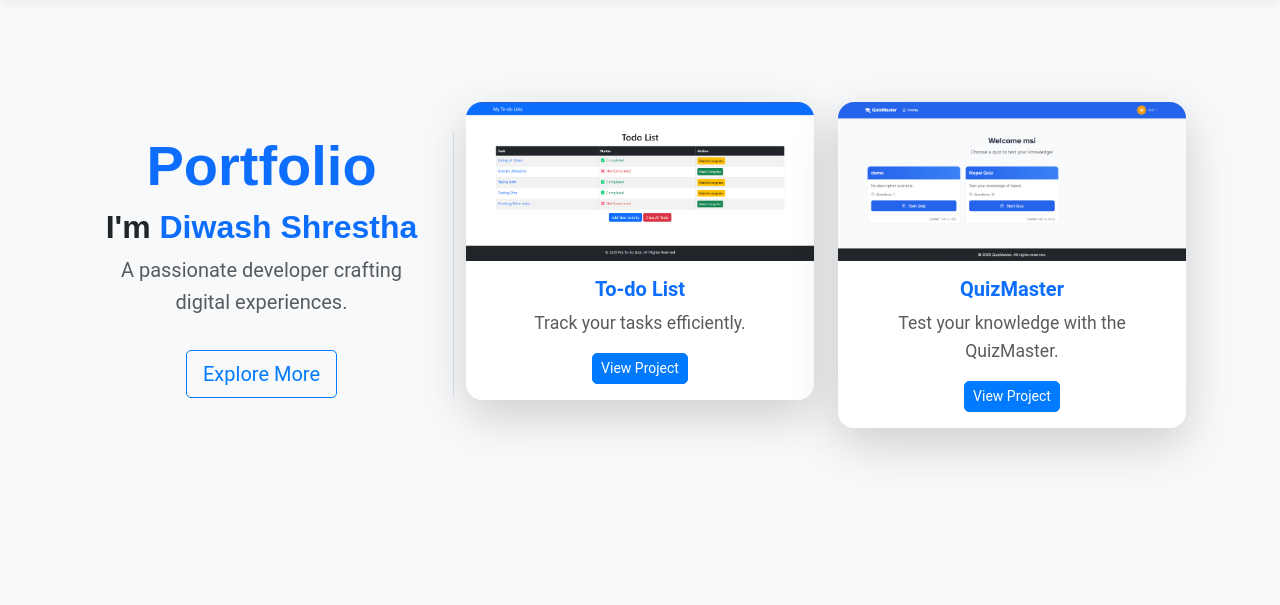
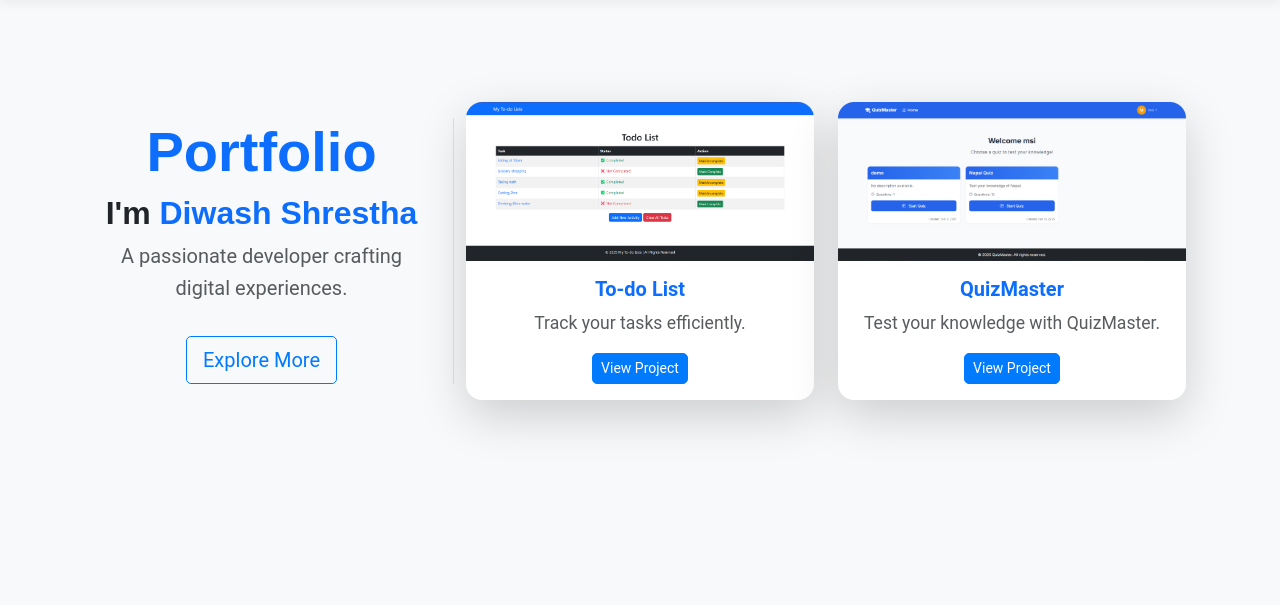
Before and after one commit to diwash-sresta/portfolio, a Django app: page / in a window 1280 px wide. Shown: the part 64-669 px from the top of the page. Run offline with Django 5.2, Linux system fonts and the light colour scheme; some libraries are stand-ins or nearby versions.

```diff
--- a/templates/home.html
+++ b/templates/home.html
@@ -46,7 +46,8 @@
                             <img src="{% static 'images/project3.png' %}" class="card-img-top project-img" alt="Project 3">
                             <div class="card-body text-center">
                                 <h5 class="card-title fw-bold text-primary">QuizMaster</h5>
-                                <p class="card-text text-muted">Test your knowledge with the QuizMaster.</p>
+                                <p class="card-text text-muted">
+                                    Test your knowledge with  QuizMaster.</p>
                                 <a href="https://quiz-project-8n5d.onrender.com/" class="btn btn-primary btn-sm">View Project</a>
                             </div>
                         </div>
```
Also changed, not shown: db.sqlite3, media/projects/Screenshot_2025-03-27_101852.png (added).
